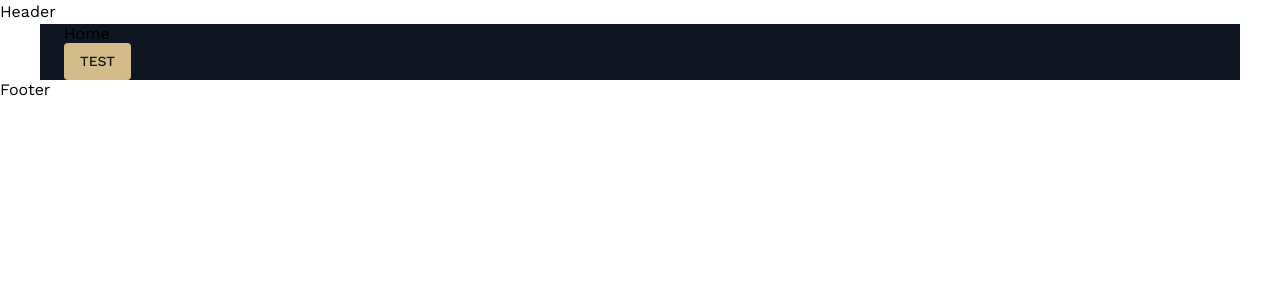
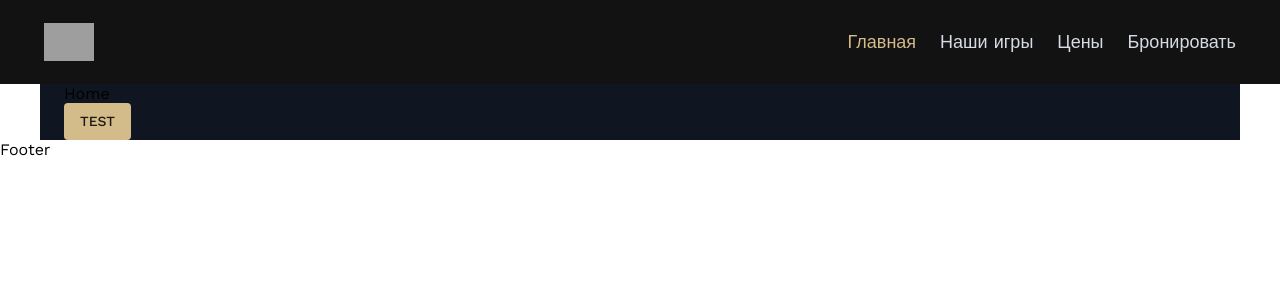
Before and after one commit to kykyka/VRWorld-Front, a React (Create React App) app: page / in a window 1280 px wide. Shown: the top 300 px of the page. Built offline with nearby package versions, Linux system fonts and the light colour scheme; grey boxes are pictures that could not be loaded.

Commit message:
header edit

```diff
--- a/package.json
+++ b/package.json
@@ -5,6 +5,7 @@
   "dependencies": {
     "@emotion/react": "^11.14.0",
     "@emotion/styled": "^11.14.0",
+    "@mui/icons-material": "^6.4.4",
     "@mui/material": "^6.4.4",
     "@testing-library/dom": "^10.4.0",
     "@testing-library/jest-dom": "^6.6.3",
--- a/src/components/Header/index.js
+++ b/src/components/Header/index.js
@@ -1,5 +1,139 @@
-import Typography from "@mui/material/Typography";
+import React, { useState } from "react";
+import { AppBar, Toolbar, Box, Drawer, IconButton } from "@mui/material";
+import { NavLink } from "react-router-dom";
+import MenuIcon from "@mui/icons-material/Menu";
+import CloseIcon from "@mui/icons-material/Close";
 
 export const Header = () => {
-  return <Typography>Header</Typography>;
+  const [open, setOpen] = useState(false);
+
+  const handleDrawerToggle = () => {
+    setOpen(!open);
+  };
+
+  const linkStyle = ({ isActive }) => ({
+    textDecoration: "none",
+    color: isActive ? "#d3bb8a" : "#d6dbe4",
+    fontSize: "18px",
+    transition: "color 0.3s",
+    margin: "10px 0", // Для мобильной версии добавляем отступ
+  });
+
+  return (
+    <AppBar
+      position="static"
+      sx={{ backgroundColor: "#121212", padding: "10px 20px" }}
+    >
+      <Toolbar sx={{ display: "flex", justifyContent: "space-between" }}>
+        {/* Логотип */}
+        <Box
+          component="img"
+          src="/logo.png"
+          alt="VR Logo"
+          sx={{ width: 50, cursor: "pointer" }}
+          onClick={() => (window.location.href = "/")}
+        />
+        {/* Навигация для больших экранов */}
+        <Box sx={{ display: { xs: "none", md: "flex" }, gap: 3 }}>
+          <NavLink to="/" style={linkStyle} aria-label="Главная">
+            Главная
+          </NavLink>
+          <NavLink to="/games" style={linkStyle} aria-label="Наши игры">
+            Наши игры
+          </NavLink>
+          <NavLink to="/pricing" style={linkStyle} aria-label="Цены">
+            Цены
+          </NavLink>
+          <NavLink to="/booking" style={linkStyle} aria-label="Бронировать">
+            Бронировать
+          </NavLink>
+        </Box>
+
+        {/* Бургер-меню для мобильных экранов */}
+        <IconButton
+          sx={{ display: { xs: "block", md: "none" } }}
+          onClick={handleDrawerToggle}
+          color="primary"
+          aria-label="Меню"
+        >
+          <MenuIcon />
+        </IconButton>
+      </Toolbar>
+
+      {/* Мобильное меню (Drawer) */}
+      <Drawer
+        anchor="top"
+        open={open}
+        onClose={handleDrawerToggle}
+        sx={{
+          position: "fixed",
+          top: 0,
+          left: 0,
+          right: 0,
+          zIndex: 1300,
+          transition: "transform 0.3s ease", // Плавное открытие/закрытие
+        }}
+      >
+        <Box
+          sx={{
+            display: "flex",
+            flexDirection: "column",
+            alignItems: "flex-start",
+            padding: "20px",
+            backgroundColor: "#121212",
+            width: "100%",
+            height: "100vh",
+          }}
+        >
+          {/* Кнопка закрытия */}
+          <IconButton
+            onClick={handleDrawerToggle}
+            sx={{
+              position: "absolute",
+              top: "10px",
+              right: "20px",
+              color: "#fff",
+            }}
+            aria-label="Закрыть меню"
+          >
+            <CloseIcon />
+          </IconButton>
+
+          {/* Навигационные ссылки */}
+          <NavLink
+            to="/"
+            style={linkStyle}
+            onClick={handleDrawerToggle}
+            aria-label="Главная"
+          >
+            Главная
+          </NavLink>
+          <NavLink
+            to="/games"
+            style={linkStyle}
+            onClick={handleDrawerToggle}
+            aria-label="Наши игры"
+          >
+            Наши игры
+          </NavLink>
+          <NavLink
+            to="/pricing"
+            style={linkStyle}
+            onClick={handleDrawerToggle}
+            aria-label="Цены"
+          >
+            Цены
+          </NavLink>
+          <NavLink
+            to="/booking"
+            style={linkStyle}
+            onClick={handleDrawerToggle}
+            aria-label="Бронировать"
+          >
+            Бронировать
+          </NavLink>
+        </Box>
+      </Drawer>
+    </AppBar>
+  );
 };
```
Also changed, not shown: 1 other file (tests, documents, lock files or other folders).
